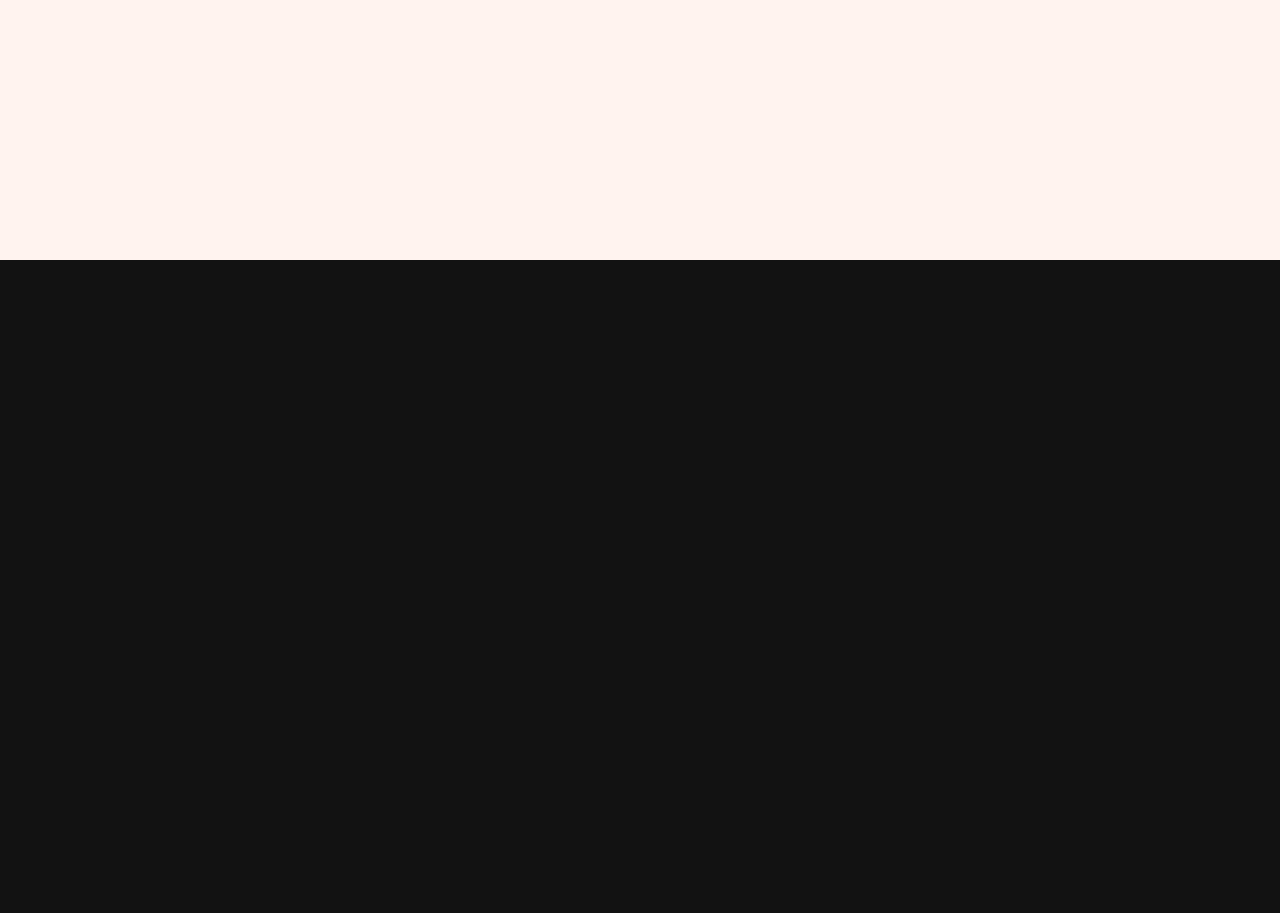
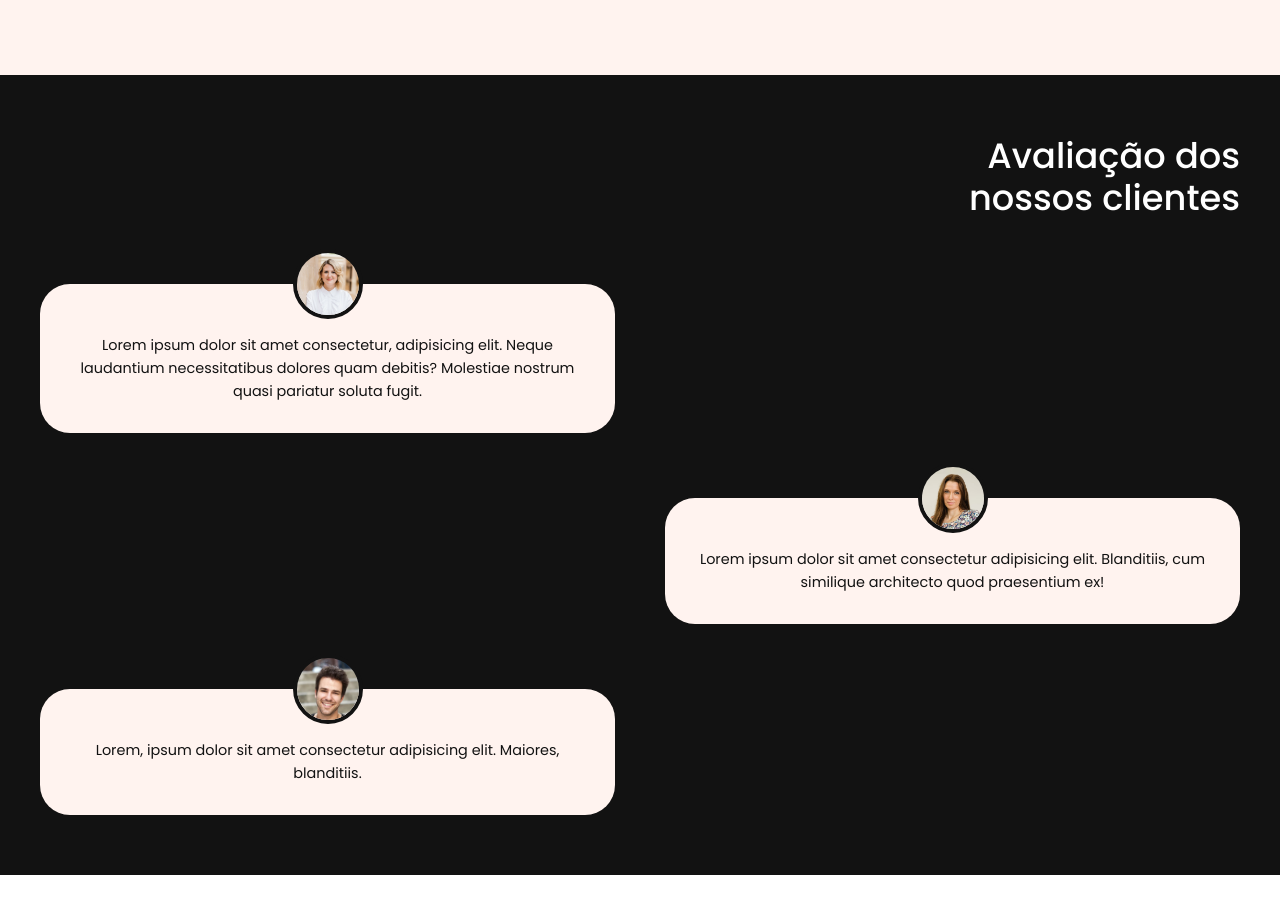
Before and after one commit to tamatayya/CP04-FrontEnd, a plain HTML site: page index.html in a window 1280 px wide. Shown: the part 1540-2453 px from the top of the page. After the commit the page ends 2415 px from the top, so only its background shows below. Drawn offline with Linux system fonts and the light colour scheme.

Commit message:
Feat: Finalização da seção Avaliações

```diff
--- a/css/style.css
+++ b/css/style.css
@@ -4,9 +4,9 @@
 
 * {
     margin: 0;
-    /* padding: 0; */
+    padding: 0;
     scroll-behavior: smooth;
-    /* box-sizing: border-box; */
+    box-sizing: border-box;
 }
 
 :root {
@@ -143,3 +143,85 @@ a {
         grid-row: 1/3;
     } */
 }
+
+
+.avaliacoes {
+    background-color: var(--preto);
+    font-family: 'Poppins';
+    display: flex;
+    justify-content: center;
+    align-items: center;
+    padding: 30px 0;
+}
+
+.avaliacoes-container {
+    display: grid;
+    grid-template-areas:
+        ". header"
+        "card1 ."
+        ". card2"
+        "card3 .";
+    grid-template-columns: 1fr 1fr;
+    column-gap: 50px;
+    row-gap: 30px;
+    max-width: 1200px;
+}
+
+.avaliacao-titulo {
+    grid-area: header;
+    text-align: right;
+    color: #ffffff;
+    font-size: 2.2rem;
+    font-weight: 500;
+    line-height: 1.2;
+}
+
+.card-1 { grid-area: card1; }
+.card-2 { grid-area: card2; }
+.card-3 { grid-area: card3; }
+
+.avaliacao-card {
+    background-color: var(--off-white);
+    border-radius: 30px;
+    padding: 50px 20px 30px 20px;
+    position: relative;
+    text-align: center;
+    margin-top: 35px;
+}
+
+.avaliacao-card p {
+    font-size: 0.9rem;
+    line-height: 1.6;
+    color: var(--preto);
+}
+
+.avatar {
+    width: 70px;
+    height: 70px;
+    border-radius: 50%;
+    object-fit: cover;
+    object-position: top;
+    position: absolute;
+    top: -35px;
+    left: 50%;
+    transform: translateX(-50%);
+    border: 4px solid var(--preto);
+}
+
+@media (max-width: 600px) {
+    .avaliacoes .avaliacoes-container {
+        grid-template-areas:
+            "header"
+            "card1"
+            "card2"
+            "card3";
+        grid-template-columns: 1fr;
+        text-align: center;
+        margin: 20px;
+    }
+
+    .avaliacoes .avaliacao-titulo {
+        text-align: center;
+        margin-bottom: 40px;
+    }
+}
--- a/index.html
+++ b/index.html
@@ -16,7 +16,7 @@
                 <a href="#hero" >início</a>
 
                 <a href="#galeria" >galeria</a>
-                <a href="#depoimentos" >depoimentos</a>
+                <a href="#avaliacoes" >depoimentos</a>
             </div>
 
         </nav>
@@ -44,7 +44,29 @@
         <img src="./images/sea/02.jpg" class="img sea-2" alt="praia deserta">
     </section>
 
-    <section id="avaliacoes"></section>
+    <section id="avaliacoes" class="avaliacoes">
+        <div class="avaliacoes-container">
+
+            <h2 class="avaliacao-titulo">Avaliação dos<br>nossos clientes</h2>
+
+            <div class="avaliacao-card card-1">
+                <img src="./images/users/01.jpg" alt="Cliente 1" class="avatar">
+                <p>Lorem ipsum dolor sit amet consectetur, adipisicing elit. Neque laudantium necessitatibus dolores quam debitis? Molestiae nostrum quasi pariatur soluta fugit.</p>
+            </div>
+
+            <div class="avaliacao-card card-2">
+                <img src="./images/users/02.jpg" alt="Cliente 2" class="avatar">
+                <p>Lorem ipsum dolor sit amet consectetur adipisicing elit. Blanditiis, cum similique architecto quod praesentium ex!</p>
+            </div>
+
+            <div class="avaliacao-card card-3">
+                <img src="./images/users/03.jpg" alt="Cliente 3" class="avatar">
+                <p>Lorem, ipsum dolor sit amet consectetur adipisicing elit. Maiores, blanditiis.</p>
+            </div>
+
+        </div>
+    </section>
+
     <footer id="footer"></footer>
 </body>
 </html>
```
